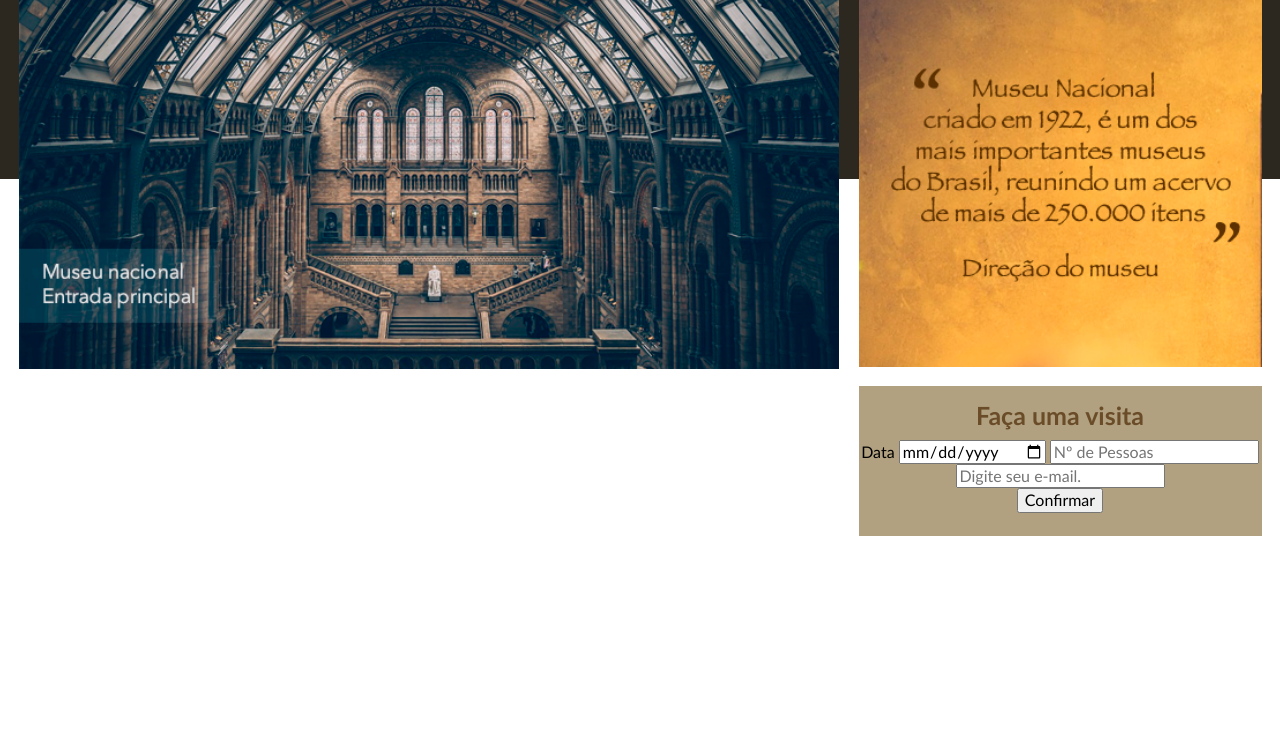
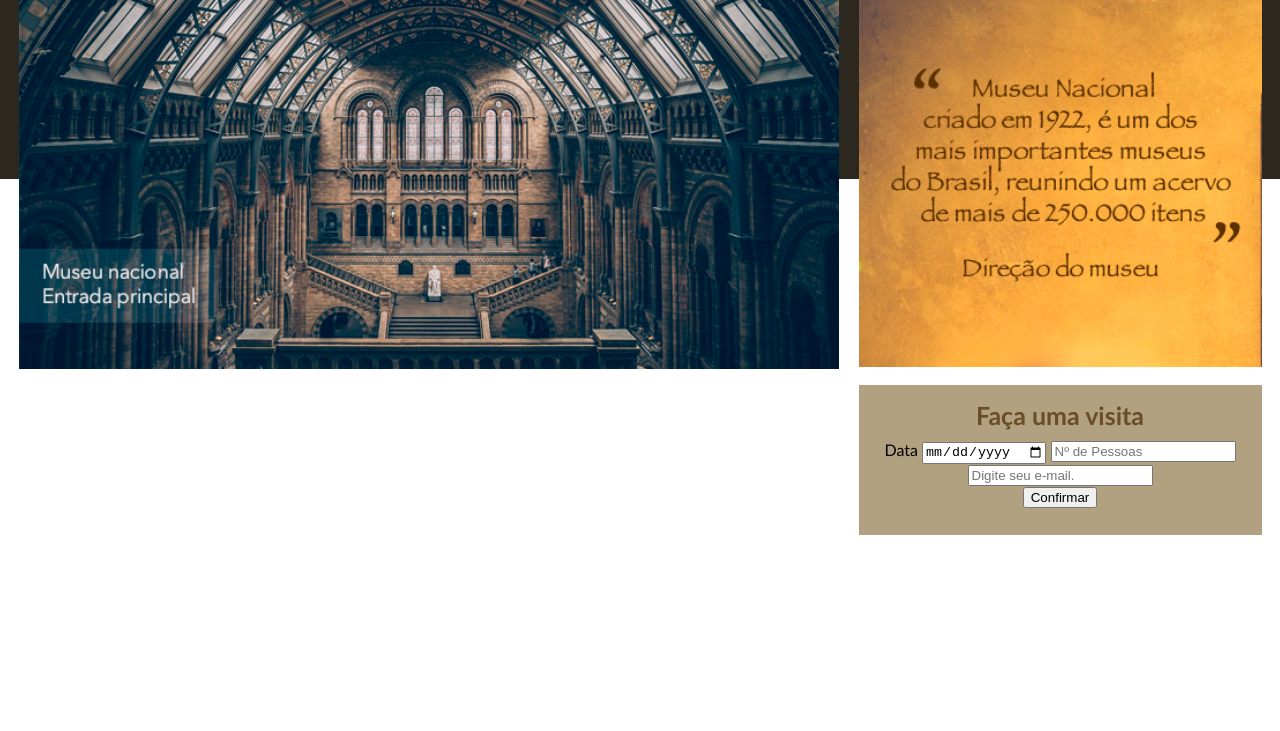
Before and after one commit to Dinizg97/Projeto-Museu-Nacional, a plain HTML site: page index.html in a window 1280 px wide. Shown: the part 121-852 px from the top of the page. Drawn offline with Linux system fonts and the light colour scheme; files that its build step writes are made by us from their sources.

Commit message:
Segunda commit

```diff
--- a/index.html
+++ b/index.html
@@ -7,7 +7,7 @@
 
     <title>Museu Nacional</title>
     <style type="text/css"> </style>
-    <link rel="stylesheet" href="../Projeto/estilo-css/normalize.css" type="text/css">
+
     <link rel="stylesheet" href="../Projeto/estilo-css/estilo.css" type="text/css">
 
 </head>
```
